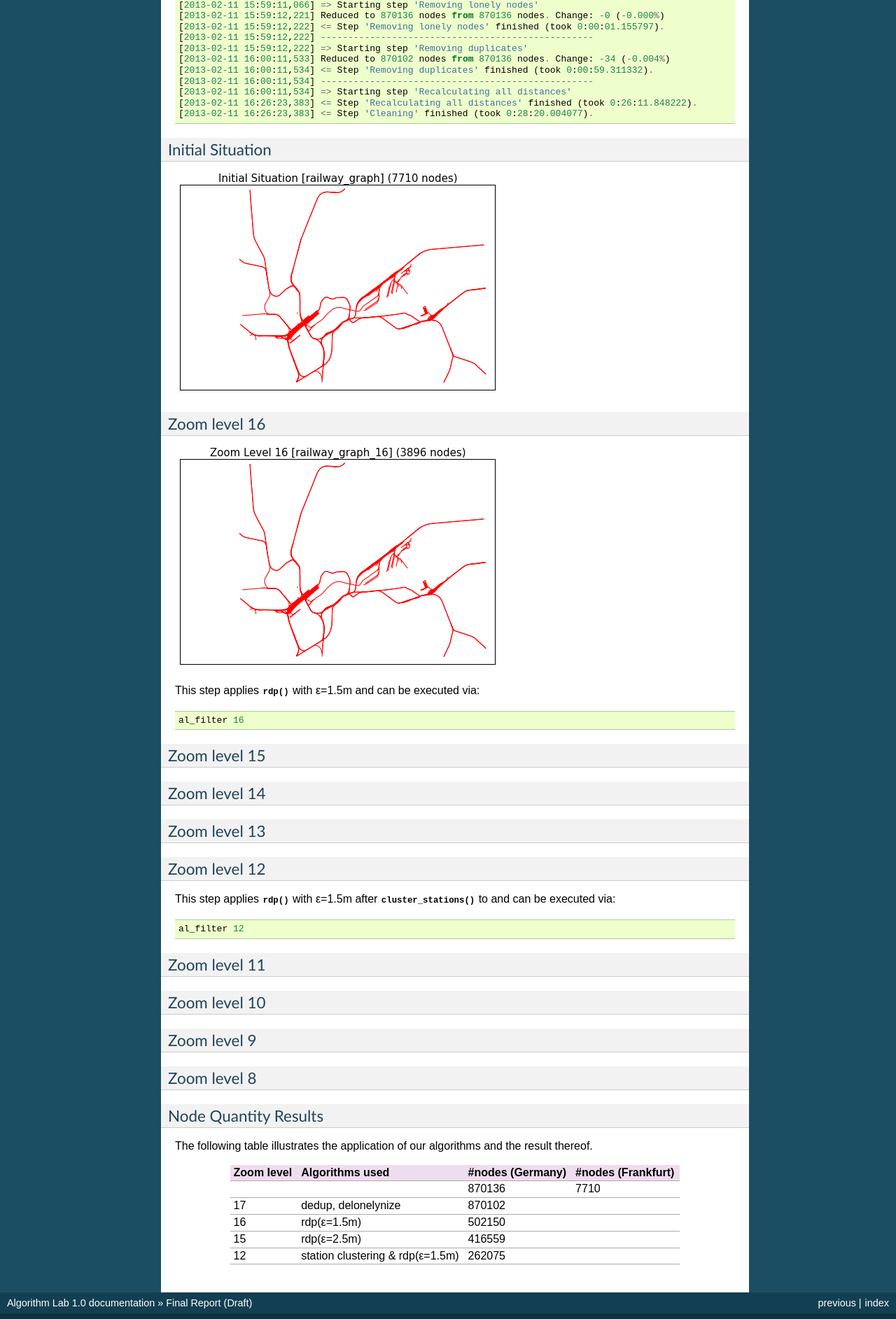
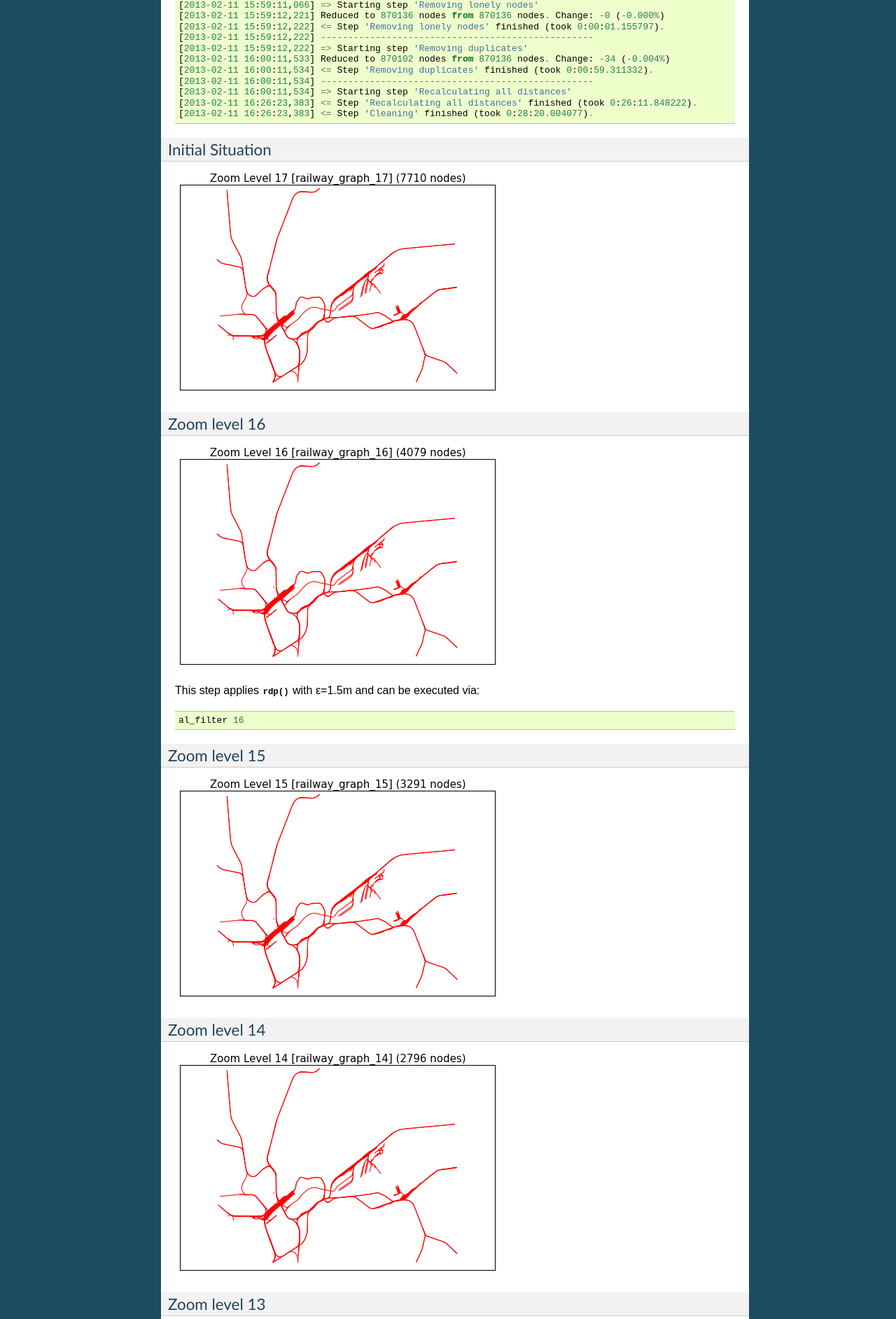
Before and after one commit to fhirschmann/algolab, a Sphinx documentation site: the page built from doc/final.rst, in a window 1280 px wide. Shown: the part 1253-3138 px from the top of the page at 70% size. Built offline with Sphinx 7.4.7, drawn with Linux system fonts in a browser that asks for light colours; formulas are drawn with MathJax 3.

Commit message:
updated pictures

```diff
--- a/doc/final.rst
+++ b/doc/final.rst
@@ -87,13 +87,13 @@ This yields an output similar to this::
 Initial Situation
 -----------------
 
-.. image:: img/step-initial.png
+.. image:: img/ffm/rg-zl-17.png
 
 
 Zoom level 16
 -------------
 
-.. image:: img/step-16.png
+.. image:: img/ffm/rg-zl-16.png
 
 This step applies :func:`~algolab.simplify.rdp` with
 ε=1.5m and can be executed via::
@@ -103,14 +103,22 @@ This step applies :func:`~algolab.simplify.rdp` with
 Zoom level 15
 -------------
 
+.. image:: img/ffm/rg-zl-15.png
+
 Zoom level 14
 -------------
+
+.. image:: img/ffm/rg-zl-14.png
 
 Zoom level 13
 -------------
 
+.. image:: img/ffm/rg-zl-13.png
+
 Zoom level 12
 -------------
+
+.. image:: img/ffm/rg-zl-12.png
 
 This step applies :func:`~algolab.simplify.rdp` with ε=1.5m after
 :func:`~algolab.stations.cluster_stations` to and can be executed via::
```
Also changed, not shown: doc/img/ffm/rg-zl-12.png (added), doc/img/ffm/rg-zl-13.png (added), doc/img/ffm/rg-zl-14.png (added), doc/img/ffm/rg-zl-15.png (added), doc/img/ffm/rg-zl-16.png (added), doc/img/ffm/rg-zl-17.png (added), doc/img/step-16.png (deleted), doc/img/step-initial.png (deleted).
